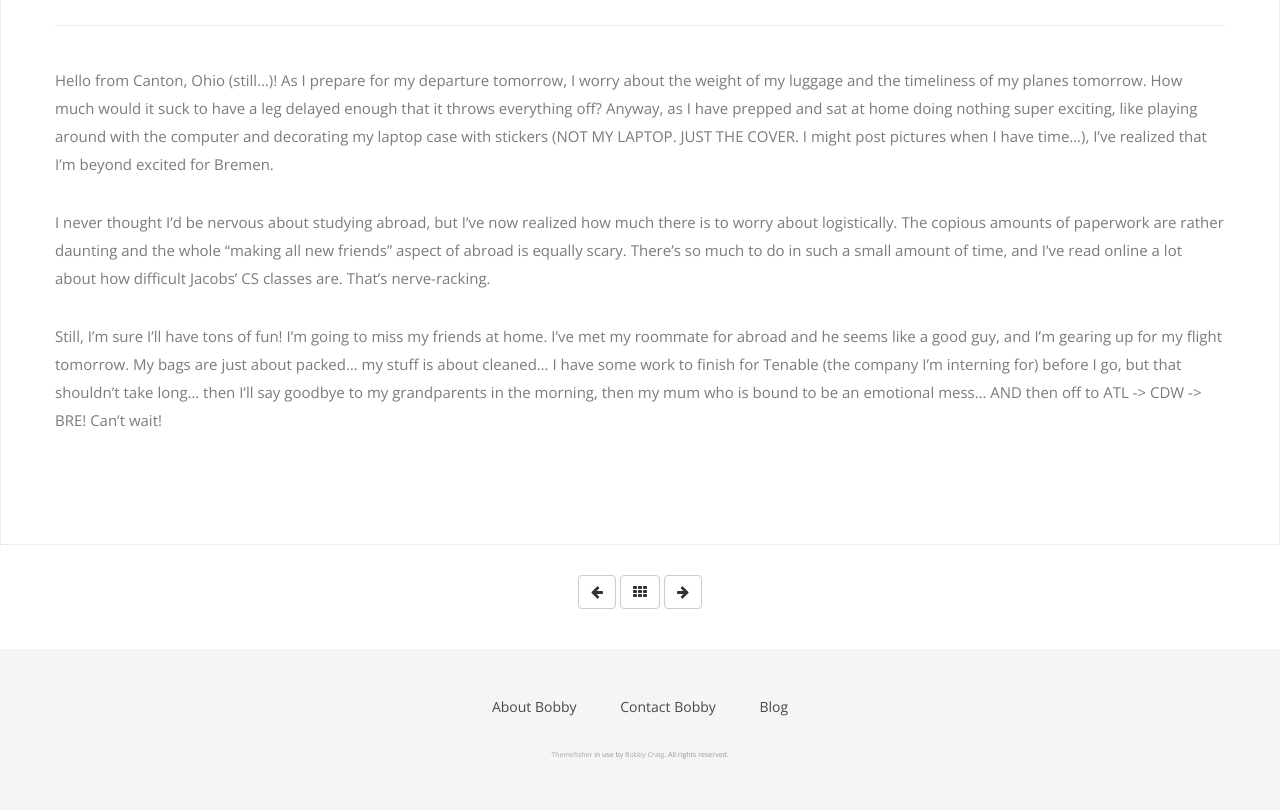
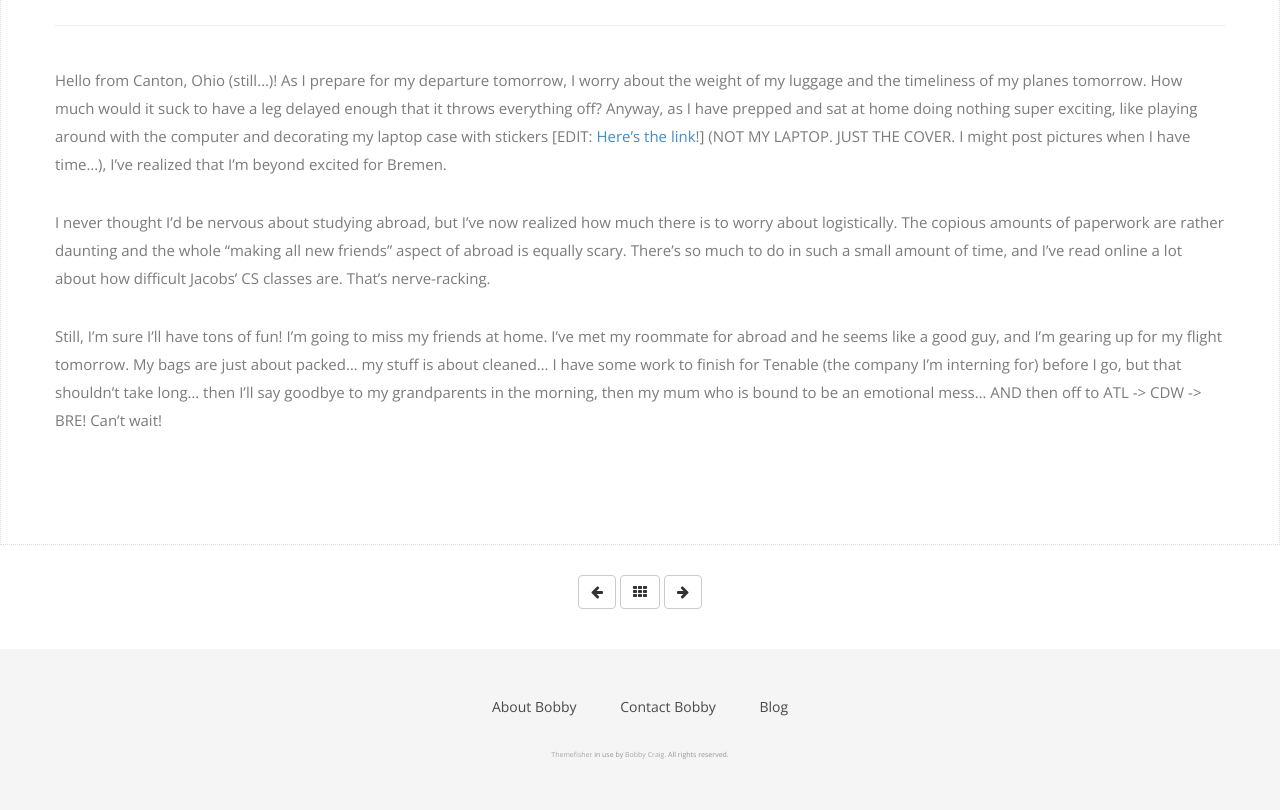
Before and after one commit to Orpheusp/abroad-blog-src, a Jekyll site: the page built from _posts/2017-01-24-day-before-departure.md, in a window 1280 px wide. Shown: the part 660-1470 px from the top of the page. Built offline with Jekyll 4.4.1, drawn with Linux system fonts in a browser that asks for light colours; nearby versions of some CDN libraries; some web fonts are replaced.

Commit message:
Added link for sticker photo

```diff
--- a/_posts/2017-01-24-day-before-departure.md
+++ b/_posts/2017-01-24-day-before-departure.md
@@ -5,7 +5,7 @@ author: Bobby Craig
 maps: "https://www.google.com/maps/embed?pb=!1m18!1m12!1m3!1d96641.65231230289!2d-81.43518396357355!3d40.80485911564358!2m3!1f0!2f0!3f0!3m2!1i1024!2i768!4f13.1!3m3!1m2!1s0x8836c84fd29980a9%3A0x12cc9ba49ffa6f4b!2sCanton%2C+OH!5e0!3m2!1sen!2sus!4v1484941513653"
 ---
 
-Hello from Canton, Ohio (still...)! As I prepare for my departure tomorrow, I worry about the weight of my luggage and the timeliness of my planes tomorrow. How much would it suck to have a leg delayed enough that it throws everything off? Anyway, as I have prepped and sat at home doing nothing super exciting, like playing around with the computer and decorating my laptop case with stickers (NOT MY LAPTOP. JUST THE COVER. I might post pictures when I have time...), I've realized that I'm beyond excited for Bremen.
+Hello from Canton, Ohio (still...)! As I prepare for my departure tomorrow, I worry about the weight of my luggage and the timeliness of my planes tomorrow. How much would it suck to have a leg delayed enough that it throws everything off? Anyway, as I have prepped and sat at home doing nothing super exciting, like playing around with the computer and decorating my laptop case with stickers \[EDIT: <a href="/img/post-pics/IMG_2226.JPG">Here's the link</a>!] (NOT MY LAPTOP. JUST THE COVER. I might post pictures when I have time...), I've realized that I'm beyond excited for Bremen.
 
 I never thought I'd be nervous about studying abroad, but I've now realized how much there is to worry about logistically. The copious amounts of paperwork are rather daunting and the whole "making all new friends" aspect of abroad is equally scary. There's so much to do in such a small amount of time, and I've read online a lot about how difficult Jacobs' CS classes are. That's nerve-racking.
 
```
